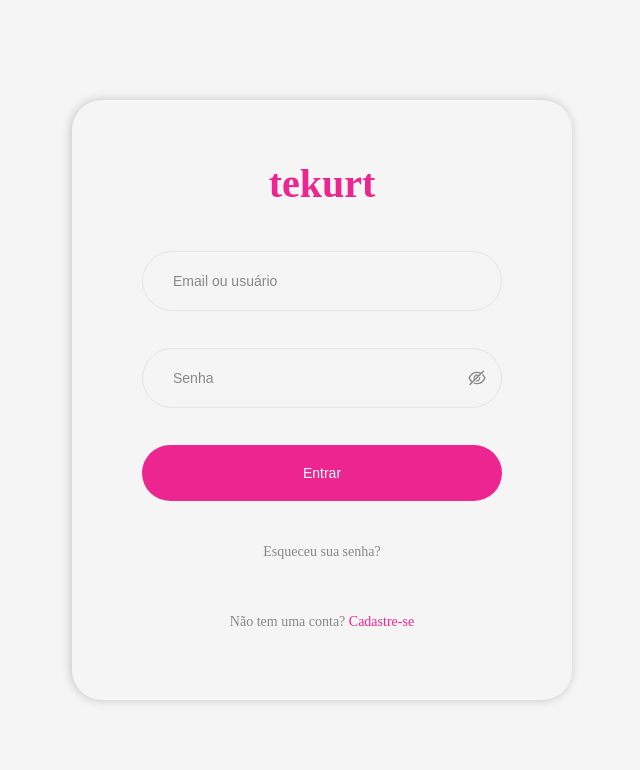
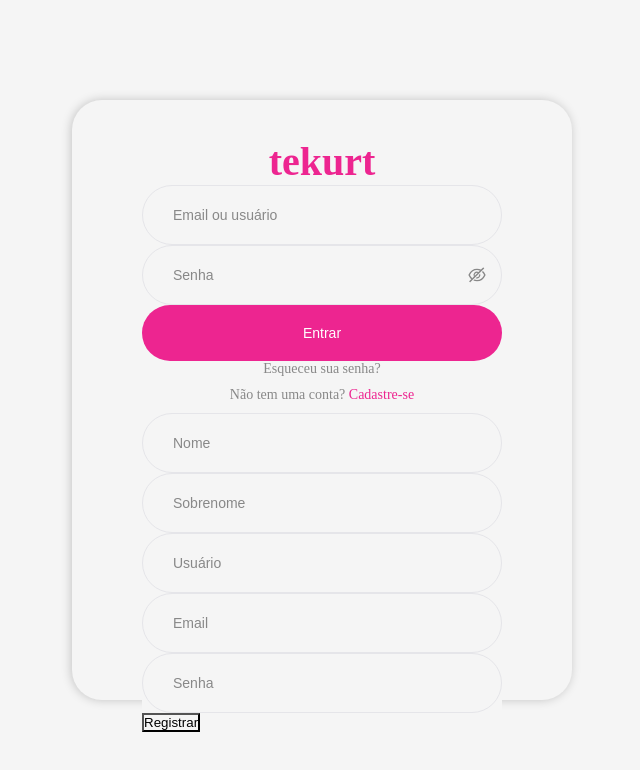
Before and after one commit to AdrianFadiga/Tekurt-Frontend, a React (Vite) app: page / in a window 1280 px wide. Shown: the top 770 px of the page, without its empty margins (318-958 px from the left). Built offline with nearby package versions, Linux system fonts and the light colour scheme.

Commit message:
feat: formulario de registro

```diff
--- /dev/null
+++ b/src/components/FormRegister/index.tsx
@@ -0,0 +1,120 @@
+import { useRef, useState } from 'react';
+import { useNavigate } from 'react-router-dom';
+import { IResponseAPI } from '../../interfaces/IResponseAPI';
+import { createOptionsRequest } from '../../services/createOptionsRequest';
+import { requestAPI } from '../../services/requestAPI';
+import { setToken } from '../../services/setTokenLocalStorage';
+import Input from '../Input';
+
+const FormRegister = () => {
+  const emailRef = useRef<HTMLInputElement>(null);
+  const usernameRef = useRef<HTMLInputElement>(null);
+  const firstNameRef = useRef<HTMLInputElement>(null);
+  const lastNameRef = useRef<HTMLInputElement>(null);
+  const passwordRef = useRef<HTMLInputElement>(null);
+  const [invalidUser, setInvalidUser] = useState(false);
+  const navigate = useNavigate();
+
+  const verifyFields = () => {
+    const email = emailRef.current?.value;
+    const username = usernameRef.current?.value;
+    const firstName = firstNameRef.current?.value;
+    const lastName = lastNameRef.current?.value;
+    const password = passwordRef.current?.value;
+
+    return !email?.length
+    || !username?.length
+    || !firstName?.length
+    || !lastName?.length
+    || !password?.length;
+  };
+
+  const sucessRequest = (response: IResponseAPI) => {
+    console.log(response);
+
+    const { access_token } = response.data;
+    setToken(access_token);
+    navigate('/feed');
+  };
+
+  const failRequest = (response: IResponseAPI) => {
+    console.log(response.status);
+    console.log(response);
+
+    if (response.status === 401) setInvalidUser(true);
+    else navigate('/deu-ruim');
+  };
+
+  const register = async () => {
+    const isInvalidFields = verifyFields();
+
+    if(isInvalidFields) {
+      setInvalidUser(true);
+      setTimeout(() => setInvalidUser(false), 2000);
+    } else {
+      const email = emailRef.current?.value;
+      const username = usernameRef.current?.value;
+      const firstName = firstNameRef.current?.value;
+      const lastName = lastNameRef.current?.value;
+      const password = passwordRef.current?.value;
+
+      const options = createOptionsRequest('POST', {
+        email,
+        username,
+        firstName,
+        lastName,
+        password,
+      }, 'auth/signup');
+
+      const response = await requestAPI(options);
+
+      if (response.error) failRequest(response);
+      else sucessRequest(response);
+    }
+  };
+
+  return (
+    <form onSubmit={(event) => event.preventDefault() }>
+      <Input
+        placeholder='Nome'
+        inputRef={ firstNameRef }
+        type="text"
+        errorMessage="Insira seu nome"
+      />
+
+      <Input
+        placeholder='Sobrenome'
+        inputRef={ lastNameRef }
+        type="text"
+        errorMessage="Insira seu sobrenome"
+      />
+
+      <Input
+        placeholder='Usuário'
+        inputRef={ usernameRef }
+        type="text"
+        errorMessage="Insira o nome de usuário"
+      />
+
+      <Input
+        placeholder='Email'
+        inputRef={ emailRef }
+        type="text"
+        errorMessage="Insira o seu email"
+      />
+
+      <Input
+        placeholder='Senha'
+        inputRef={ passwordRef }
+        type="text"
+        errorMessage="Insira a senha usada para entrar na conta"
+      />
+
+      { invalidUser && <span>Usuário ou senha incorretos</span> }
+
+      <button type="submit" onClick={ register }>Registrar</button>
+    </form>
+  );
+};
+
+export default FormRegister;
--- a/src/pages/Login/index.tsx
+++ b/src/pages/Login/index.tsx
@@ -1,4 +1,5 @@
 import FormLogin from '../../components/FormLogin';
+import FormRegister from '../../components/FormRegister';
 import Logo from '../../components/Logo';
 import { Span } from './Span';
 import { LoginStyle } from './style';
@@ -12,6 +13,7 @@ function Login() {
       <Span>Esqueceu sua senha?</Span>
 
       <Span>Não tem uma conta? <a href="#">Cadastre-se</a></Span>
+      <FormRegister />
     </LoginStyle>
   );
 }
```
Also changed, not shown: 1 other file (tests, documents, lock files or other folders).
